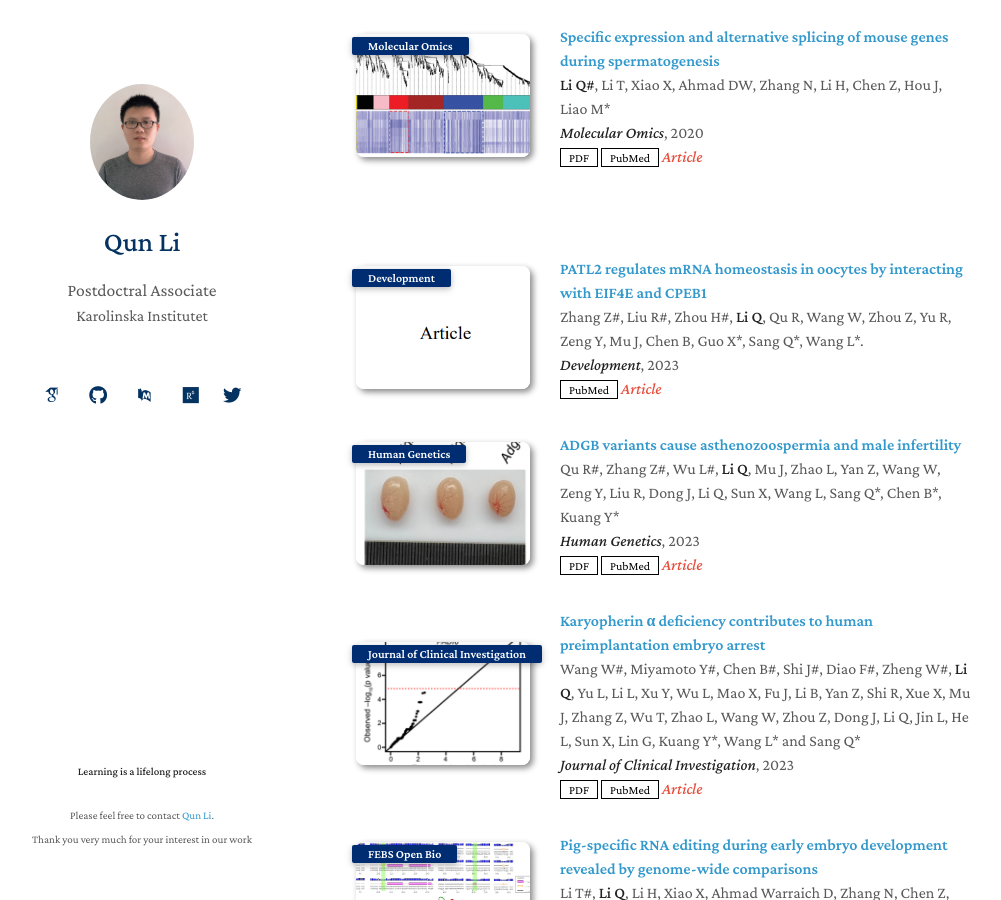
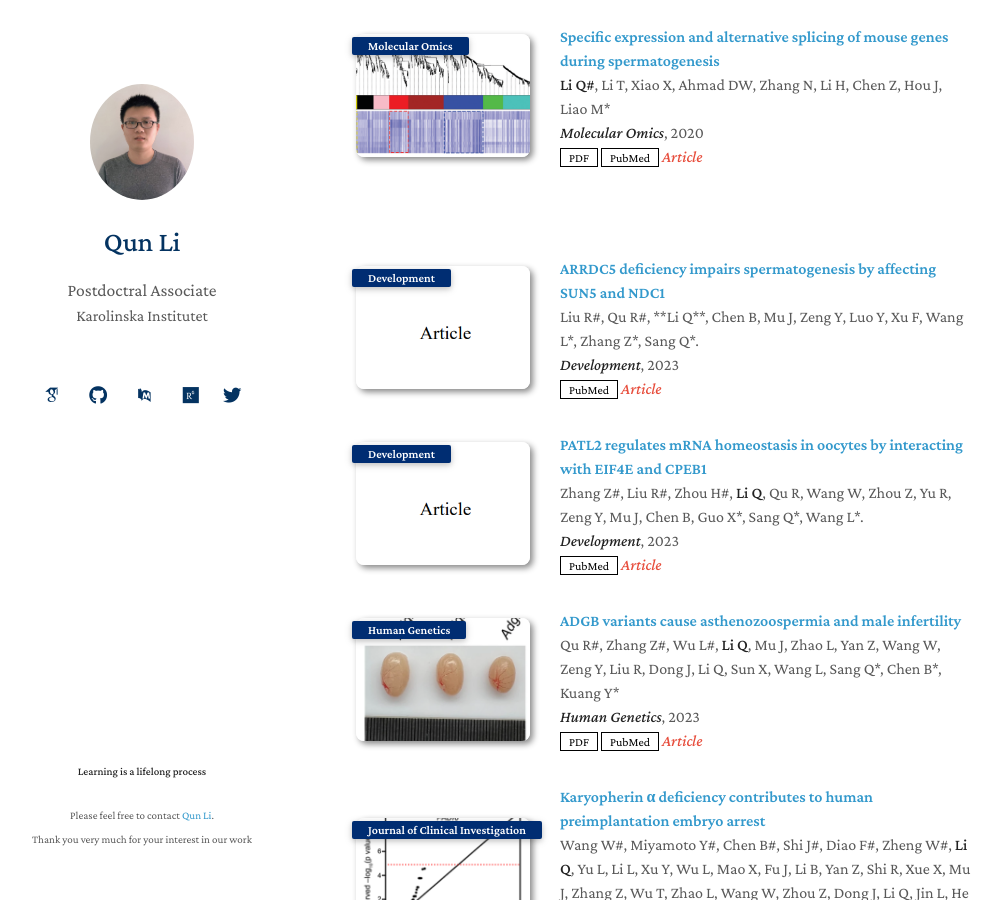
Before and after one commit to liqunbio/liqunbio.github.io, a Jekyll site: the page built from index.md, in a window 1280 px wide and 900 px high, scrolled down 1934 px. Shown: the whole window, without its empty margins (134-1135 px from the left). Built offline with Jekyll 4.4.1, drawn with Linux system fonts in a browser that asks for light colours; some web fonts are replaced; comment, search, counter and statistics services are not loaded; our own code applies the rules of GitHub Pages for plain Markdown files.

Commit message:
Update publicationsB.md

```diff
--- a/_includes/publicationsB.md
+++ b/_includes/publicationsB.md
@@ -1,6 +1,36 @@
 <div class="publications">
 <ol class="bibliography">
 <br>
+
+    <li>
+      <div class="pub-row">
+      <div class="col-sm-3 abbr" style="position: relative;padding-right: 15px;padding-left: 15px;">
+          <img src="assets/img/General.png" class="teaser img-fluid z-depth-1">
+          <abbr class="badge">Development</abbr>
+      </div>
+
+      <div class="col-sm-9" style="position: relative;padding-right: 15px;padding-left: 20px;">
+          <div class="title"><a href="https://journals.biologists.com/dev/article-abstract/doi/10.1242/dev.201959" target="_blank">ARRDC5 deficiency impairs spermatogenesis by affecting SUN5 and NDC1</a></div>
+          <div class="author">Liu R#, Qu R#, **Li Q**, Chen B, Mu J, Zeng Y, Luo Y, Xu F, Wang L*, Zhang Z*, Sang Q*.</div>
+          <div class="periodical"><strong><em>Development</em></strong>, 2023</div>
+          <div class="links">
+          <!--<a href="assets/publication/2023_HG_ADGB.pdf" class="btn btn-sm z-depth-0" role="button" target="_blank" style="font-size:12px;">PDF</a>-->
+          <a href="https://pubmed.ncbi.nlm.nih.gov/37997706/" class="btn btn-sm z-depth-0" role="button" target="_blank" style="font-size:12px;">PubMed</a>
+          <strong><i style="color:#e74d3c">Article</i></strong>
+          </div>
+      </div>
+      </div>
+    </li>
+<br>
+
+
+
+
+
+
+
+
+
     <li>
       <div class="pub-row">
       <div class="col-sm-3 abbr" style="position: relative;padding-right: 15px;padding-left: 15px;">
@@ -21,6 +51,7 @@
       </div>
     </li>
 <br>
+
     <li>
       <div class="pub-row">
       <div class="col-sm-3 abbr" style="position: relative;padding-right: 15px;padding-left: 15px;">
@@ -29,7 +60,11 @@
       </div>
 
       <div class="col-sm-9" style="position: relative;padding-right: 15px;padding-left: 20px;">
-          <div class="title"><a href="https://link.springer.com/article/10.1007/s00439-023-02546-0" target="_blank">ADGB variants cause asthenozoospermia and male infertility</a></div>
+          <div class="title"><a href="https://link.springer.com/article/10.1007/s00439-023-02546-0
+
+
+
+        " target="_blank">ADGB variants cause asthenozoospermia and male infertility</a></div>
           <div class="author">Qu R#, Zhang Z#, Wu L#, <strong>Li Q</strong>, Mu J, Zhao L, Yan Z, Wang W, Zeng Y, Liu R, Dong J, Li Q, Sun X, Wang L, Sang Q*, Chen B*, Kuang Y*</div>
           <div class="periodical"><strong><em>Human Genetics</em></strong>, 2023</div>
           <div class="links">
```
